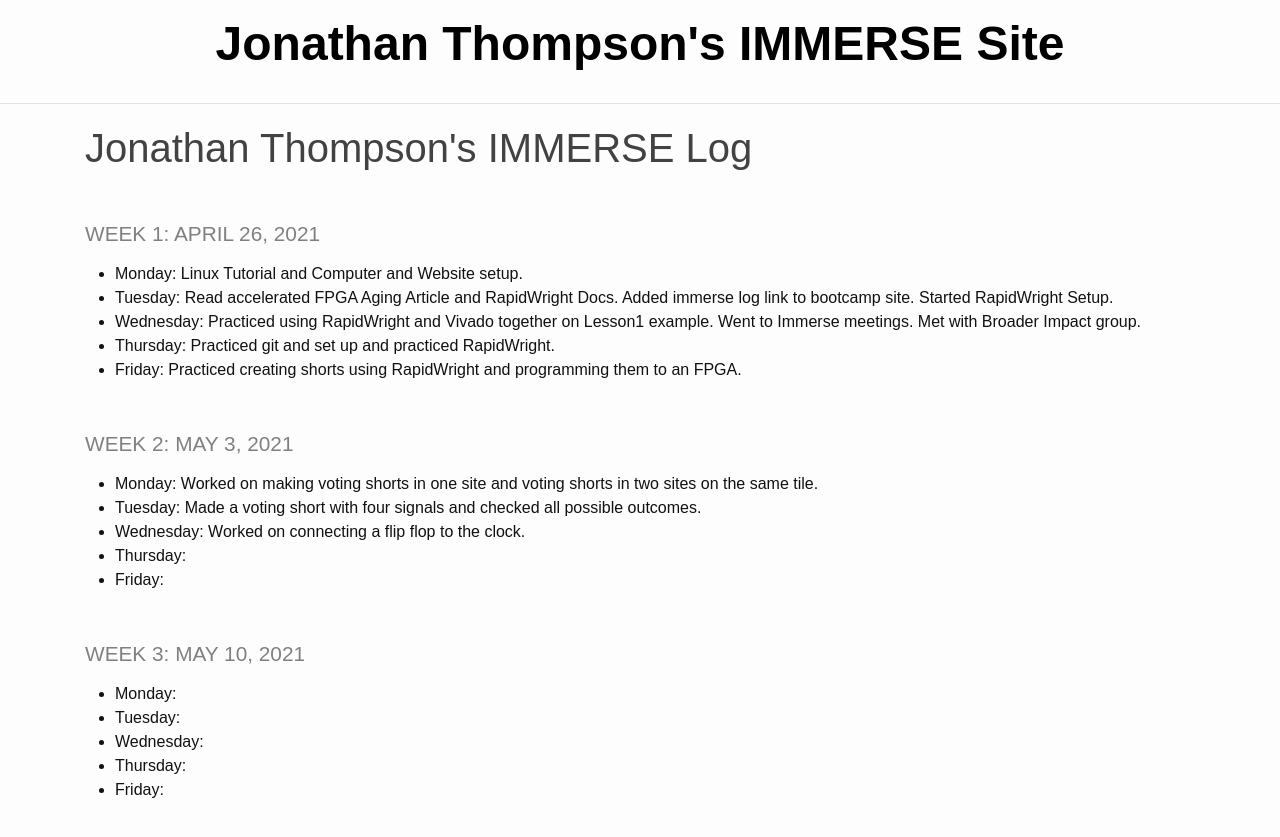
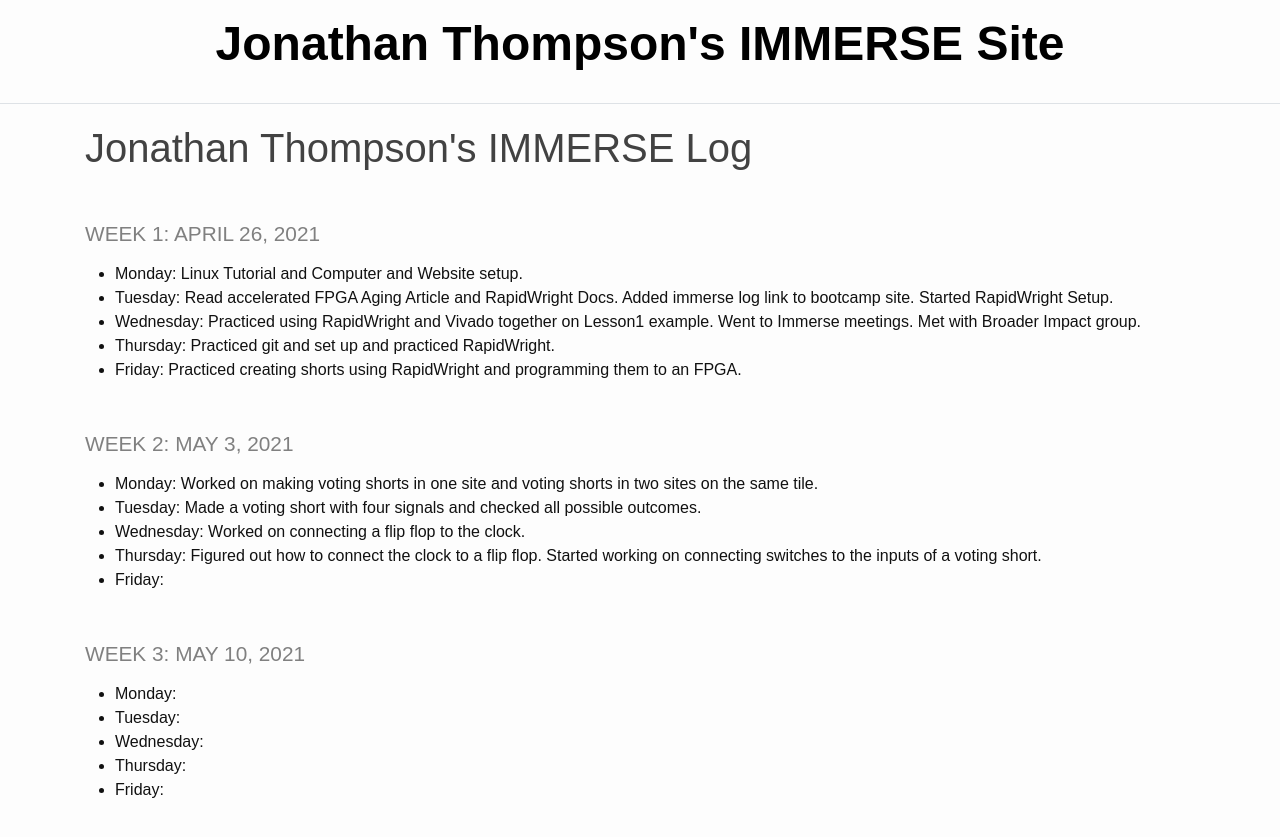
Before and after one commit to jonath48/jonath48.github.io, a Jekyll site: the page built from _pages/log.md, in a window 1280 px wide. Shown: the top 837 px of the page. Built offline with Jekyll 4.4.1, drawn with Linux system fonts in a browser that asks for light colours.

Commit message:
Added Thursday's Log

```diff
--- a/_pages/log.md
+++ b/_pages/log.md
@@ -16,7 +16,7 @@ title: Jonathan Thompson's IMMERSE Log
 * **Monday**: Worked on making voting shorts in one site and voting shorts in two sites on the same tile.
 * **Tuesday**: Made a voting short with four signals and checked all possible outcomes.
 * **Wednesday**: Worked on connecting a flip flop to the clock.
-* **Thursday**:
+* **Thursday**: Figured out how to connect the clock to a flip flop. Started working on connecting switches to the inputs of a voting short.
 * **Friday**:
 
 ### Week 3: May 10, 2021
```
